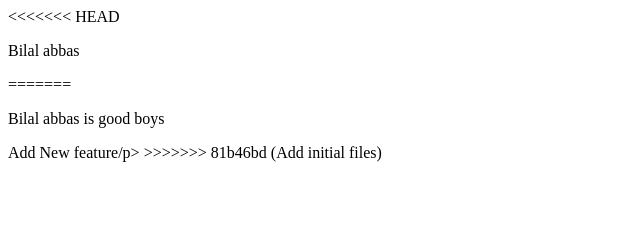
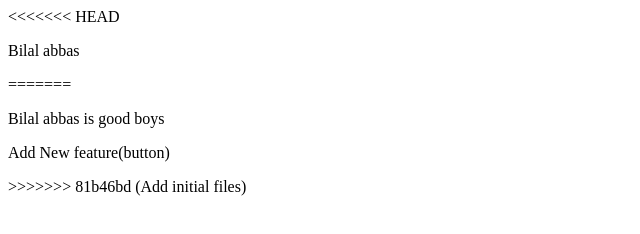
Before and after one commit to Bilal9076/LocalRepo, a plain HTML site: page index.html in a window 1280 px wide. Shown: the whole page, without its empty margins (0-640 px from the left). Drawn offline with Linux system fonts and the light colour scheme.

```diff
--- a/index.html
+++ b/index.html
@@ -2,5 +2,5 @@
 <p>Bilal abbas</p>
 =======
 <p>Bilal abbas is good boys</p>
-<p>Add New feature/p>
+<p>Add New feature(button)</p>
 >>>>>>> 81b46bd (Add initial files)
```
